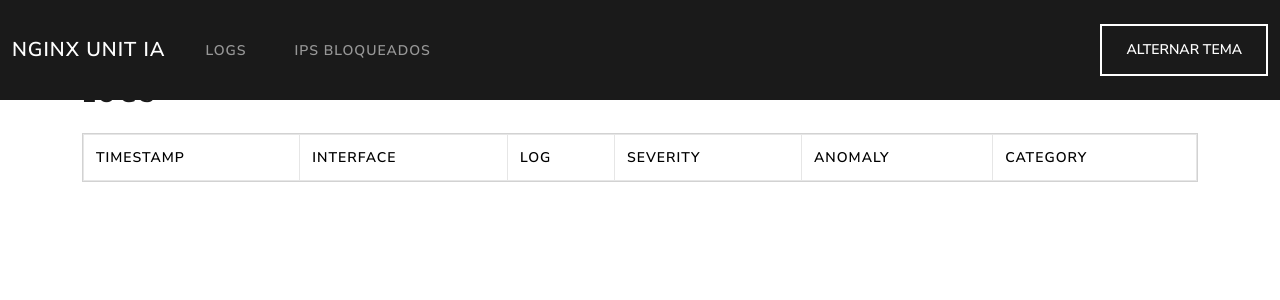
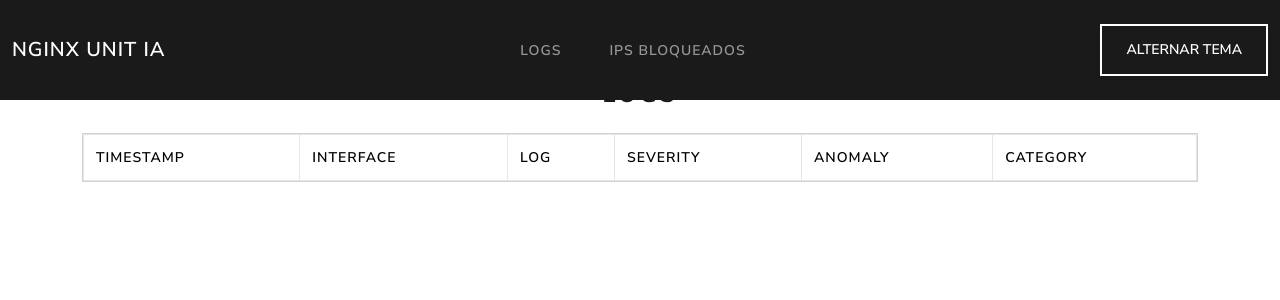
Before and after one commit to aXR6/nginx_unit_ia, a Flask app: page /logs in a window 1280 px wide. Shown: the top 300 px of the page. Run offline with Flask 3, Linux system fonts and the light colour scheme; data that the repository does not hold is empty; some libraries are stand-ins or nearby versions.

Commit message:
Melhorar alinhamento do painel

```diff
--- a/app/templates/base.html
+++ b/app/templates/base.html
@@ -21,7 +21,7 @@
                 <span class="navbar-toggler-icon"></span>
             </button>
             <div class="collapse navbar-collapse" id="navbarNav">
-                <ul class="navbar-nav me-auto mb-2 mb-lg-0">
+                <ul class="navbar-nav mx-auto mb-2 mb-lg-0">
                     <li class="nav-item"><a class="nav-link" href="/logs">Logs</a></li>
                     <li class="nav-item"><a class="nav-link" href="/blocked">IPs Bloqueados</a></li>
                 </ul>
--- a/app/templates/blocked.html
+++ b/app/templates/blocked.html
@@ -1,7 +1,7 @@
 {% extends 'base.html' %}
 
 {% block content %}
-<h1 class="h3 mb-4">IPs Bloqueados</h1>
+<h1 class="h3 mb-4 text-center">IPs Bloqueados</h1>
 <div class="card">
   <div class="card-body p-0">
     <div class="table-responsive">
--- a/app/templates/logs.html
+++ b/app/templates/logs.html
@@ -1,7 +1,7 @@
 {% extends 'base.html' %}
 
 {% block content %}
-<h1 class="h3 mb-4">Logs</h1>
+<h1 class="h3 mb-4 text-center">Logs</h1>
 <div class="card">
   <div class="card-body p-0">
     <div class="table-responsive">
```
